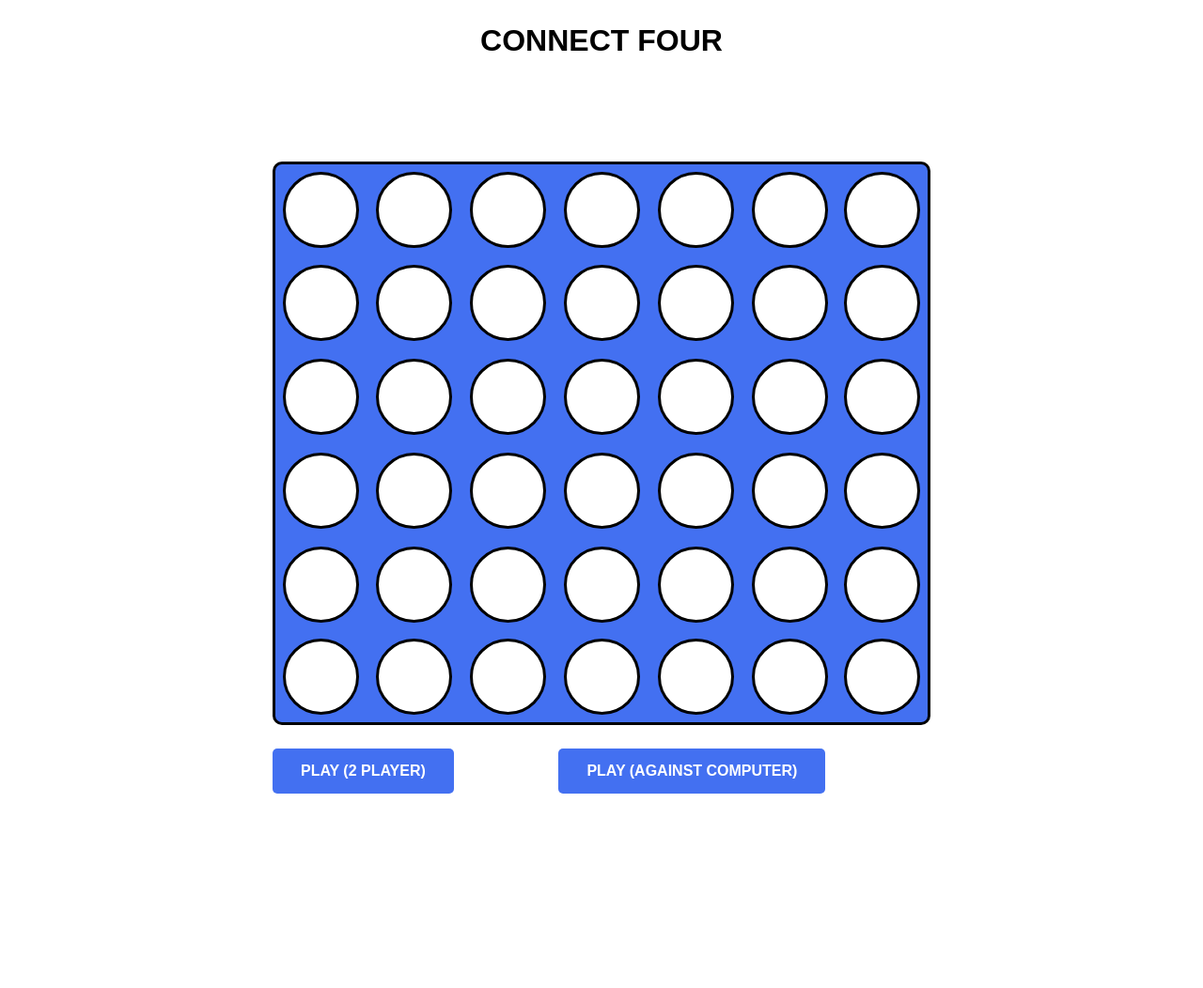
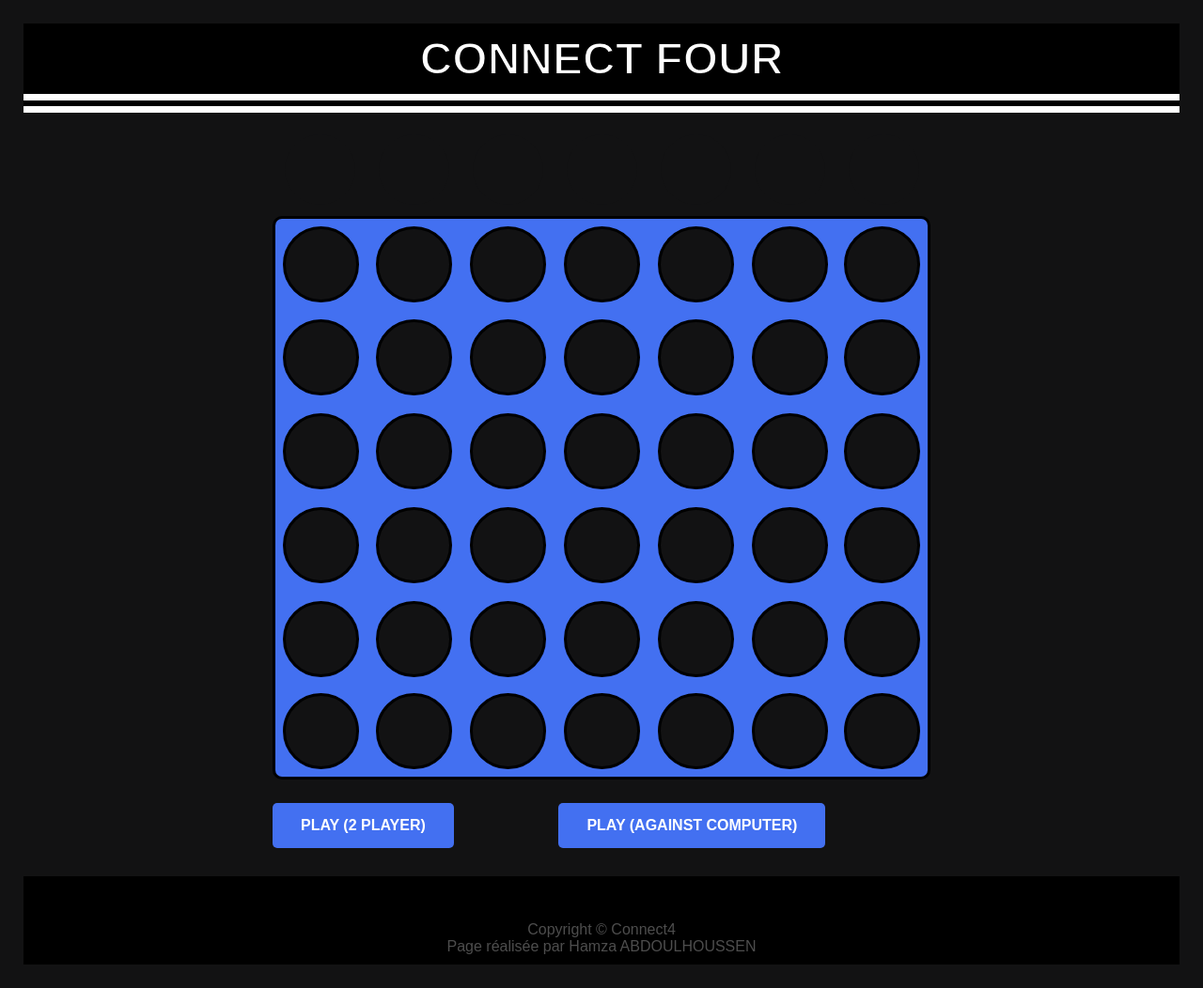
Before and after one commit to Hamza-ABDOULHOUSSEN/connect4_flask, a Flask app: page / in a window 1280 px wide. Shown: the whole page at 94% size. Before the commit the page ends 845 px from the top, so only its background shows below. Run offline with Flask 2, Linux system fonts and the light colour scheme.

Commit message:
Add css style

```diff
--- a/static/css/style.css
+++ b/static/css/style.css
@@ -4,9 +4,21 @@
   box-sizing: border-box;
 }
 
+.nightmode {
+    --color-tone-1: #ffffff;
+    --color-tone-2: #818384;
+    --color-tone-3: #565758;
+    --color-tone-4: #3a3a3c;
+    --color-tone-5: #272729;
+    --color-tone-6: #1a1a1b;
+    --color-tone-7: #121213;
+    --color-nav-hover: #2f2f31;
+    --opacity-50: rgba(0, 0, 0, 0.5);
+}
+
 body {
   align-items: center;
-  background: white;
+  background: #121213;
   display: flex;
   flex-direction: column;
   font-family: sans-serif;
@@ -15,7 +27,18 @@ body {
 }
 
 h1 {
+  font-size: 48px;
+  padding: 10px;
   text-transform: uppercase;
+  color:white;
+  -webkit-text-stroke: 2px black;
+  background: black;
+  left: 0;
+  bottom: 0;
+  width: 100%;
+  text-align: center;
+  border-bottom-style: double;
+  border-bottom-width: 20px;
 }
 
 .game-board {
@@ -37,7 +60,7 @@ h1 {
 }
 
 .cell::after {
-   background: white;
+   background: #121213;
    border-radius: 50%;
    border: 3px solid black;
    content: '';
@@ -62,7 +85,7 @@ h1 {
 }
 
 .cell.row-top {
-  background: white;
+  background: #121213;
 }
 
 .cell.row-top::after {
@@ -79,11 +102,12 @@ h1 {
   border: 3px solid black;
 }
 
-.footer {
+.footer0 {
   align-items: center;
   display: flex;
   justify-content: space-between;
   width: 700px;
+  padding-bottom: 30px;
 }
 
 .reset {
@@ -108,9 +132,32 @@ h1 {
 
 }
 
+.resetWithAI {
+  background-color: #4370F1;
+  border-radius: 5px;
+  border: none;
+  color: white;
+  cursor: pointer;
+  display: block;
+  font-size: 16px;
+  font-weight: bold;
+  padding: 15px 30px;
+  text-transform: uppercase;
+}
+
+.resetWithAI:hover {
+  background-color: #1D50F1;
+}
+
+.resetWithAI:active {
+  background-color: #4d7ef1;
+
+}
+
 .status {
   display: block;
   font-size: 20px;
+  color:white;
 }
 
 /* Util CSS */
@@ -145,3 +192,25 @@ h1 {
 .left-border.bottom-border {
   border-radius: 0 0 0 10px;
 }
+
+.footer {
+  left: 0;
+  bottom: 0;
+  width: 100%;
+  background-color: black;
+  color: white;
+  text-align: center;
+  padding: 10px;
+}
+
+.text-center {
+  text-align: center !important;
+}
+
+.text-faded {
+  color: rgba(255, 255, 255, 0.3);
+}
+
+.py-5 {
+  padding-top: 3rem !important;
+}
--- a/static/js/app.js
+++ b/static/js/app.js
@@ -2,6 +2,7 @@
 const allCells = document.querySelectorAll('.cell:not(.row-top)');
 const topCells = document.querySelectorAll('.cell.row-top');
 const resetButton = document.querySelector('.reset');
+const resetAIButton = document.querySelector('.resetWithAI');
 const statusSpan = document.querySelector('.status');
 
 // columns
@@ -283,3 +284,16 @@ resetButton.addEventListener('click', () => {
   yellowIsNext = true;
   statusSpan.textContent = '';
 });
+
+resetAIButton.addEventListener('click', () => {
+  for (const row of rows) {
+    for (const cell of row) {
+      cell.classList.remove('red');
+      cell.classList.remove('yellow');
+      cell.classList.remove('win');
+    }
+  }
+  gameIsLive = true;
+  yellowIsNext = true;
+  statusSpan.textContent = '';
+});
--- a/templates/index.html
+++ b/templates/index.html
@@ -61,11 +61,16 @@
   <div class="cell row-5 col-5 bottom-border"></div>
   <div class="cell row-5 col-6 bottom-border right-border"></div>
 </div>
-<div class="footer">
+<div class="footer0">
   <button class="reset">Play (2 player)</button>
-  <button class="reset">Play (against computer)</button>
+  <button class="resetWithAI">Play (against computer)</button>
   <span class="status"></span>
 </div>
+
+<footer class="footer text-faded text-center py-5">
+    <div class="container"><p class="m-0 small">Copyright © Connect4<br>Page réalisée par Hamza ABDOULHOUSSEN</p></div>
+</footer>
+
 <script src="../static/js/app.js"></script>
 </body>
 </html>
```
